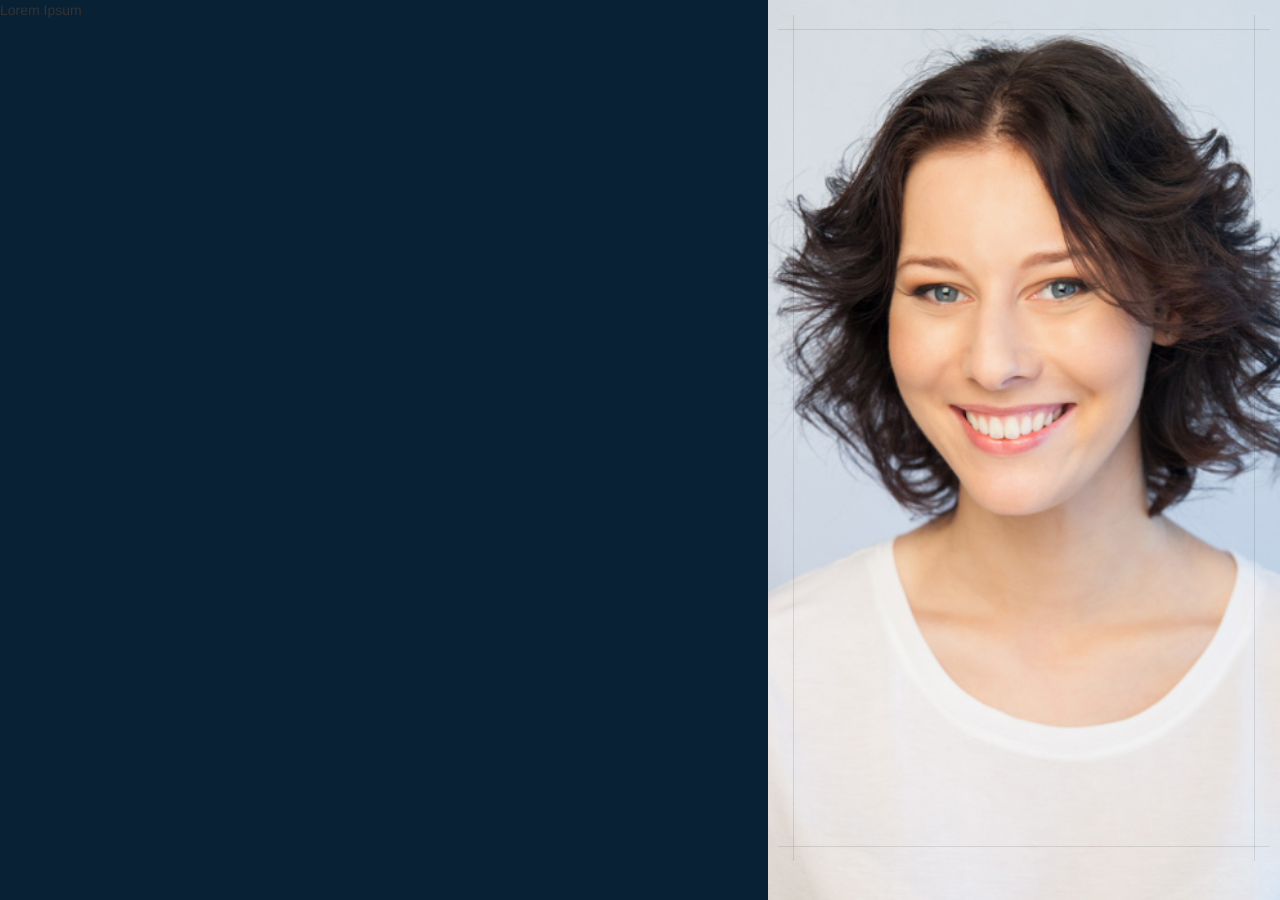
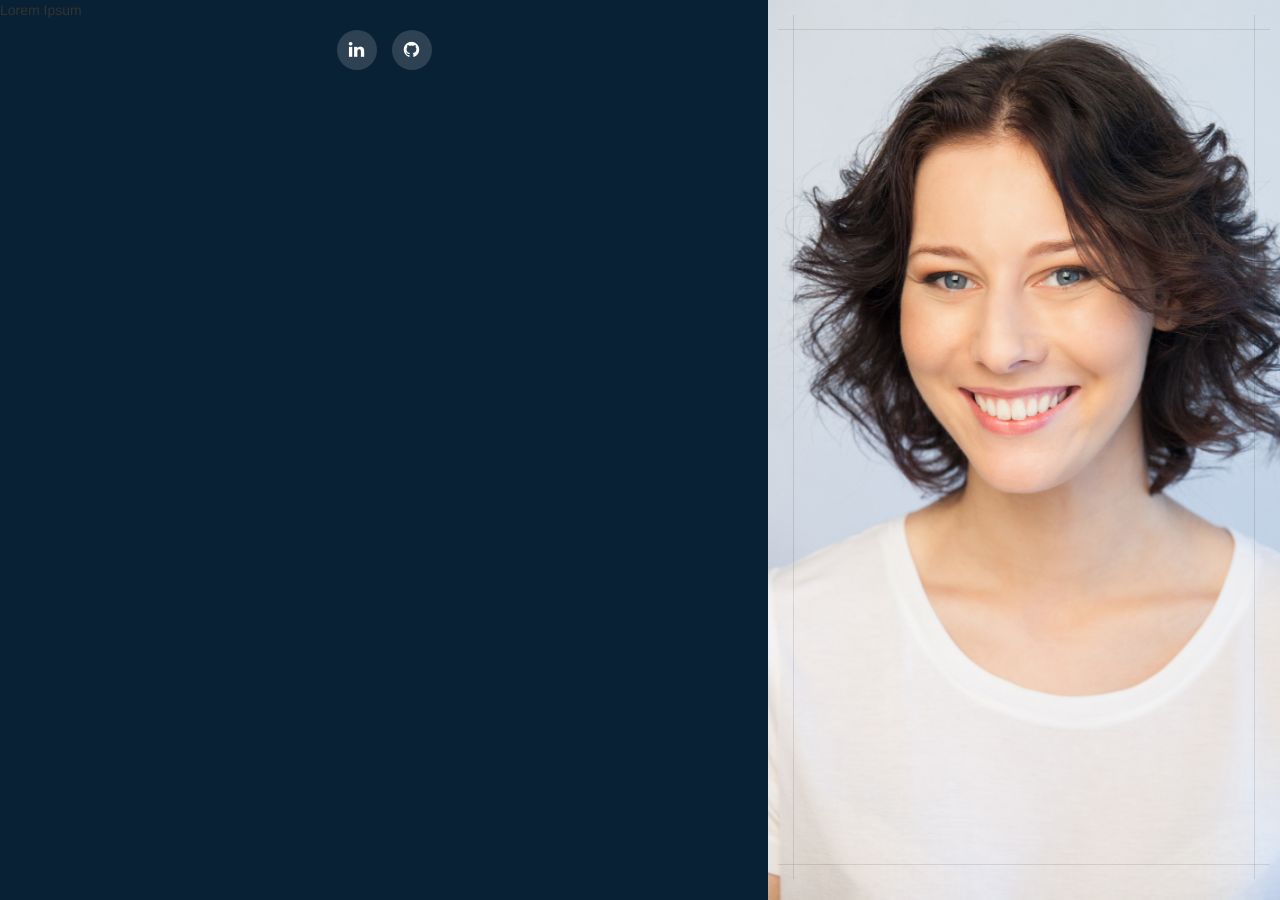
Before and after one commit to lanami/blog, a Jekyll site: the page built from index.md, in a window 1280 px wide. Built offline with Jekyll 4.4.1, drawn with Linux system fonts in a browser that asks for light colours; nearby versions of some CDN libraries.

Commit message:
Add social media links /w pretty fa icons

```diff
--- a/_config.yml
+++ b/_config.yml
@@ -7,7 +7,6 @@ github: lanami
 linkedin: lana-milanovich
 facebook:
 twitter:
-behance:
 
 # Site
 title: "Lana Milanovich"
--- /dev/null
+++ b/_includes/social.html
@@ -0,0 +1,14 @@
+<div class="social-icons">
+    {% if site.twitter %}
+       <a href="http://twitter.com/{{site.twitter}}" class="fa fa-twitter"></a>
+    {% endif %}
+    {% if site.facebook %}
+       <a href="http://facebook.com/{{site.facebook}}" class="fa fa-facebook"></a>
+    {% endif %}
+    {% if site.linkedin %}
+       <a href="http://linkedin.com/in/{{site.linkedin}}" class="fa fa-linkedin"></a>
+    {% endif %}
+    {% if site.github %}
+       <a href="http://github.com/{{site.github}}" class="fa fa-github"></a>
+    {% endif %}
+</div>
--- a/_layouts/about.html
+++ b/_layouts/about.html
@@ -2,13 +2,14 @@
 layout: default
 ---
 <article id="about">
-    <div class="portrait">
+    <div class="block right portrait">
         <div class="frame">
             <span class="border top-left"></span>
             <span class="border bottom-right"></span>
         </div>
     </div>
-    <div class="content">
+    <div class="block left content">
         {{content}}
+        {% include social.html %}
     </div>
 </article>
--- /dev/null
+++ b/_sass/_component.scss
@@ -0,0 +1,90 @@
+.social-icons {
+    font-size: 0;
+    text-align: center;
+
+    a {
+        width: 40px;
+        height: 40px;
+        line-height: 40px;
+        border-radius: 100%;
+        color: #ffffff;
+        display: inline-block;
+        text-decoration: none;
+        font-size: 18px;
+        background: rgba(255,255,255,0.15);
+        transition: all 300ms linear;
+    }
+
+    a[class$="twitter"]:hover {
+        background: #00BAFF;
+    }
+
+    a[class$="facebook"]:hover {
+        background: #3B5999;
+    }
+
+    a[class$="linkedin"]:hover {
+        background: #007BB6;
+    }
+
+    a[class$="github"]:hover {
+        background: #7197B0;
+    }
+
+    a + a{
+	    margin-left: 15px;
+    }
+}
+
+.portrait {
+    background: url(/img/lana_milanovich.jpg) no-repeat scroll center center;
+    background-size: cover;
+
+    .frame {
+        height: 96%;
+        margin: 3% 2%;
+        position: relative;
+        width: 96%;
+        .border {
+            height: 100%;
+            left: 0;
+            position: absolute;
+            top: 0;
+            width: 100%;
+
+            &:before, &:after {
+                background-color: #000;
+                content: "";
+                position: absolute;
+                opacity: .1;
+            }
+
+            &.top-left:before {
+                height: 100%;
+                left: 15px;
+                top: 0;
+                width: 1px;
+            }
+            &.top-left:after {
+                height: 1px;
+                left: 0;
+                top: 14px;
+                width: 100%;
+            }
+
+            &.bottom-right:before {
+                height: 100%;
+                right: 15px;
+                top: 0;
+                width: 1px;
+            }
+
+            &.bottom-right:after {
+                height: 1px;
+                left: 0;
+                bottom: 14px;
+                width: 100%;
+            }
+        }
+    }
+}
--- a/_sass/_layout.scss
+++ b/_sass/_layout.scss
@@ -1,67 +1,14 @@
-#about {
-    .portrait {
-        float: right;
-        height: 100%;
-        width: 40%;
-        background: url(/img/profile.jpg) no-repeat scroll center center;
-        background-size: cover;
-        position: relative;
-
-        .frame {
-            height: 94%;
-            margin: 3% 2%;
-            position: relative;
-            width: 96%;
-            .border {
-                height: 100%;
-                left: 0;
-                position: absolute;
-                top: 0;
-                width: 100%;
-
-                &:before, &:after {
-                    background-color: #000;
-                    content: "";
-                    position: absolute;
-                    opacity: .1;
-                }
-
-                &.top-left:before {
-                    height: 100%;
-                    left: 15px;
-                    top: 0;
-                    width: 1px;
-                }
-                &.top-left:after {
-                    height: 1px;
-                    left: 0;
-                    top: 14px;
-                    width: 100%;
-                }
-
-                &.bottom-right:before {
-                    height: 100%;
-                    right: 15px;
-                    top: 0;
-                    width: 1px;
-                }
-
-                &.bottom-right:after {
-                    height: 1px;
-                    left: 0;
-                    bottom: 14px;
-                    width: 100%;
-                }
-            }
-        }
-    }
-    .content {
+.block {
+    height: 100%;
+    position: relative;
+    overflow: hidden;
+    &.left {
         float: left;
         width: 60%;
-        height: 100%;
-        position: relative;
-        overflow: hidden;
-        background: #092135;
     }
 
+    &.right {
+        float: right;
+        width: 40%;
+    }
 }
--- /dev/null
+++ b/_sass/_page.scss
@@ -0,0 +1,5 @@
+#about {
+    .content {
+        background: #092135;
+    }
+}
--- a/css/main.scss
+++ b/css/main.scss
@@ -2,4 +2,4 @@
 # YAML front matter to prompt Jekyll to process SASS
 ---
 
-@import 'base', 'layout';
+@import 'base', 'layout', 'component', 'page';
```
Also changed, not shown: img/lana_milanovich.jpg (added), img/profile.jpg (deleted).
